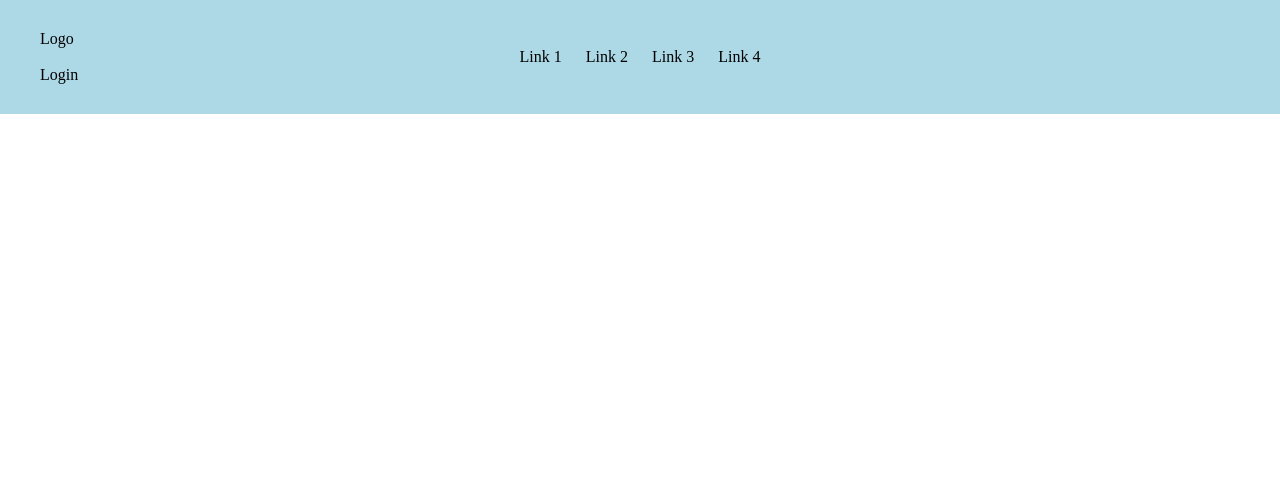
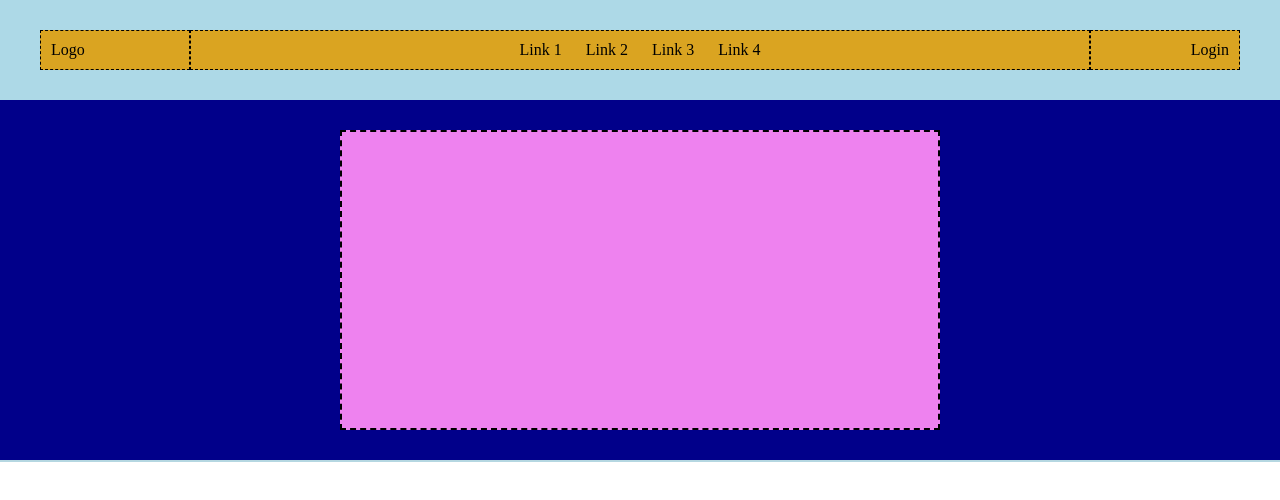
Before and after one commit to UmbertoDV/htmlcss-struttura-discord, a plain HTML site: page index.html in a window 1280 px wide. Drawn offline with Linux system fonts and the light colour scheme.

Commit message:
added first section - adjust header

```diff
--- a/css/style.css
+++ b/css/style.css
@@ -27,3 +27,35 @@ nav{
 .cflex{
     display: flex;
 }
+/* Specific */
+/* Header */
+.header-div{
+    display: flex;
+    max-width: 1200px;
+    justify-content:center;
+}
+/* Prima Section */
+.logo, nav, .login{
+    border: 1px dashed black;
+    background-color: #daa421;
+    padding: 10px;
+}
+.logo, .login{
+    min-width: 150px;
+}
+.login{
+    text-align: end;
+}
+.first-sec{
+    background-color: #01008a;
+    padding: 30px 0;
+    display: flex;
+    justify-content: center;
+    border-bottom: 2px solid #b5d7e1;
+}
+.box-first{
+    background-color: #ee82ef;
+    width: 600px;
+    min-height: 300px;
+    border: 2px dashed black;
+}
--- a/index.html
+++ b/index.html
@@ -27,5 +27,11 @@
 			</div>
 		</div>
 	</header>
+    <main>
+        <section class="first-sec">
+            <div class="box-first">
+            </div>
+    </section>
+    </main>
 </body>
 </html>
```
